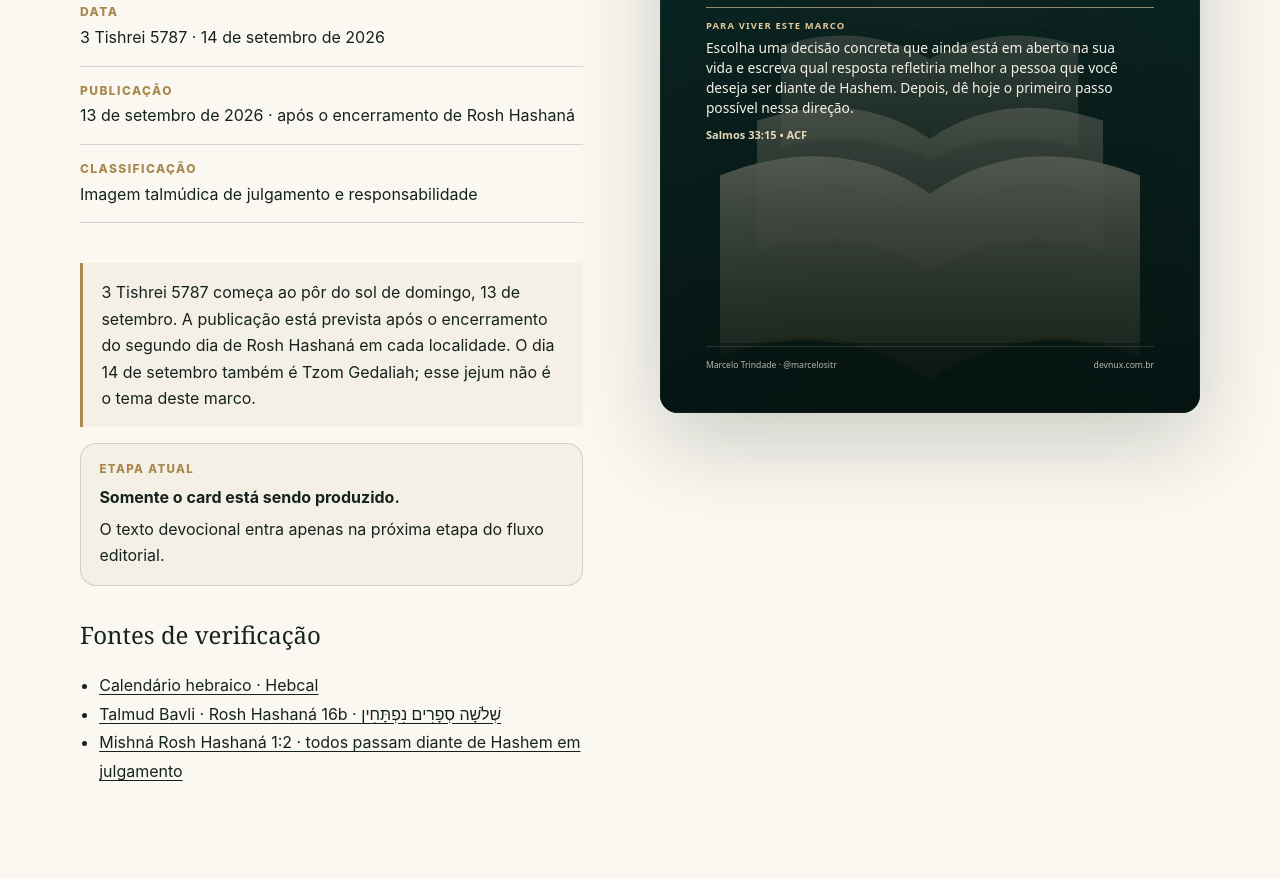
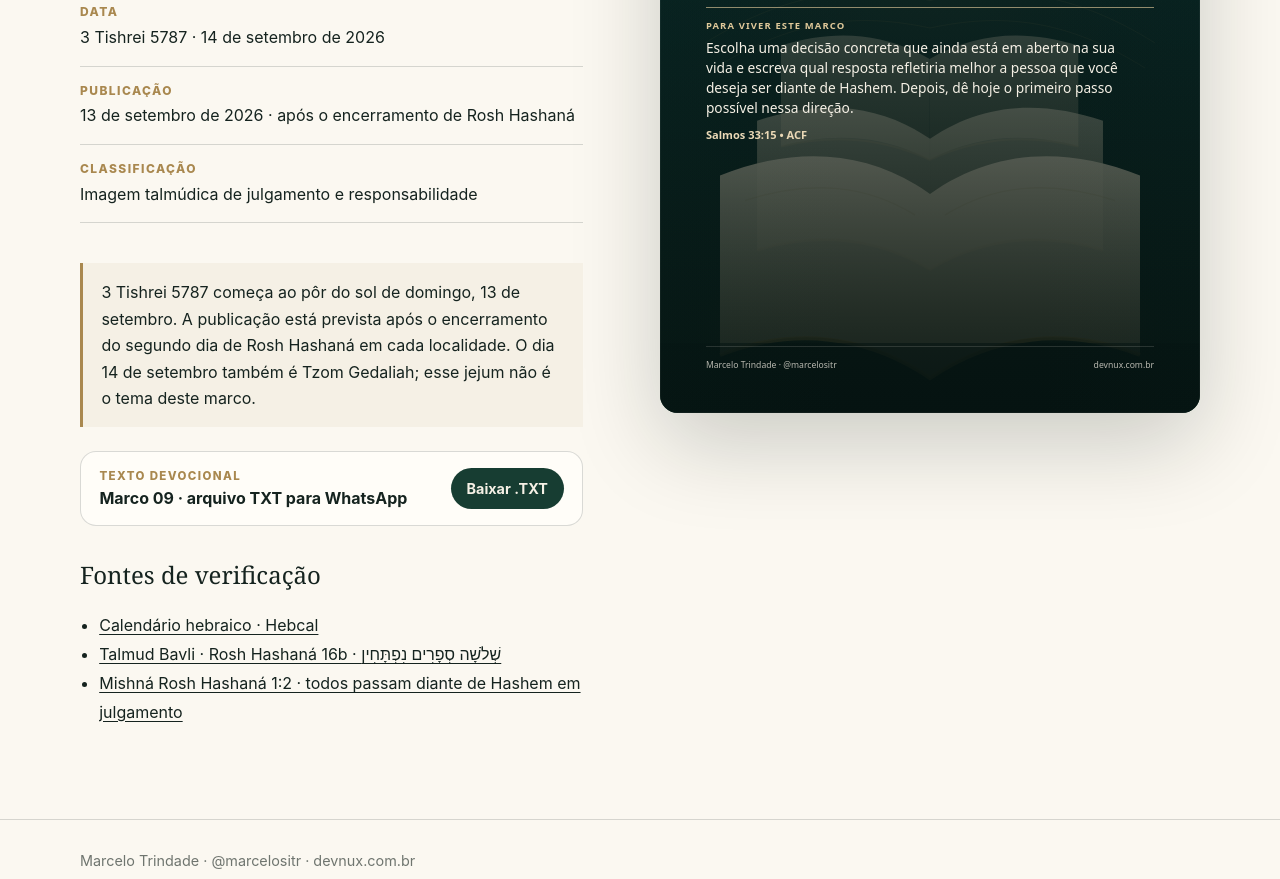
Before and after one commit to marcelositr/yom-kipur-2026, an Astro site: page /yom-kipur-2026/marcos/09-o-que-fazemos-importa in a window 1280 px wide. Shown: the part 725-1604 px from the top of the page. Built offline with nearby package versions, Linux system fonts and the light colour scheme; Astro itself is replaced by a stand-in of ours.

Commit message:
content: link Marco 09 devotional download

```diff
--- a/src/pages/marcos/09-o-que-fazemos-importa.astro
+++ b/src/pages/marcos/09-o-que-fazemos-importa.astro
@@ -5,6 +5,8 @@ import { marcos } from '../../data/marcos';
 
 const marco = marcos.find((item) => item.id === 9);
 if (!marco) throw new Error('Marco 09 não encontrado.');
+
+const devotionalUrl = `${import.meta.env.BASE_URL}downloads/2026-09-13_marco09_o-que-fazemos-importa.txt`;
 ---
 <BaseLayout
   title={`${marco.title} · Caminho para Yom Kipur 5787`}
@@ -13,7 +15,7 @@ if (!marco) throw new Error('Marco 09 não encontrado.');
   <section class="marco-page container">
     <div class="marco-copy">
       <a class="back" href={import.meta.env.BASE_URL}>← Voltar</a>
-      <div class="eyebrow">Marco 09 · card em construção</div>
+      <div class="eyebrow">Marco 09 · rascunho editorial</div>
       <h1>{marco.title}</h1>
       <p class="lede">{marco.summary}</p>
 
@@ -34,10 +36,14 @@ if (!marco) throw new Error('Marco 09 não encontrado.');
 
       {marco.calendarNote && <p class="note">{marco.calendarNote}</p>}
 
-      <div class="workflow-note">
-        <div class="workflow-kicker">Etapa atual</div>
-        <strong>Somente o card está sendo produzido.</strong>
-        <p>O texto devocional entra apenas na próxima etapa do fluxo editorial.</p>
+      <div class="download-block">
+        <div>
+          <div class="download-kicker">Texto devocional</div>
+          <strong>Marco 09 · arquivo TXT para WhatsApp</strong>
+        </div>
+        <a class="download-button" href={devotionalUrl} download>
+          Baixar .TXT
+        </a>
       </div>
 
       <div class="sources">
@@ -114,34 +120,43 @@ if (!marco) throw new Error('Marco 09 não encontrado.');
     line-height: 1.55;
   }
 
-  .note,
-  .workflow-note {
+  .note {
     padding: 1rem 1.15rem;
+    border-left: 3px solid var(--gold);
     background: var(--ivory);
     line-height: 1.65;
   }
 
-  .note {
-    border-left: 3px solid var(--gold);
+  .download-block {
+    margin-top: 1.5rem;
+    padding: 1rem 1.15rem;
+    display: flex;
+    align-items: center;
+    justify-content: space-between;
+    gap: 1rem;
+    border: 1px solid var(--line);
+    border-radius: 16px;
+    background: #fffdf8;
   }
 
-  .workflow-note {
-    margin-top: 1rem;
-    border: 1px solid var(--line);
-    border-radius: 16px;
-  }
-
-  .workflow-note p {
-    margin: .35rem 0 0;
-  }
-
-  .workflow-kicker {
+  .download-kicker {
     margin-bottom: .3rem;
     color: var(--gold);
     font-size: .72rem;
     font-weight: 800;
     letter-spacing: .12em;
     text-transform: uppercase;
+  }
+
+  .download-button {
+    flex: 0 0 auto;
+    padding: .75rem 1rem;
+    border-radius: 999px;
+    background: var(--forest);
+    color: var(--ivory);
+    font-size: .9rem;
+    font-weight: 700;
+    text-decoration: none;
   }
 
   .sources {
@@ -194,4 +209,11 @@ if (!marco) throw new Error('Marco 09 não encontrado.');
       margin-inline: auto;
     }
   }
+
+  @media (max-width: 560px) {
+    .download-block {
+      align-items: flex-start;
+      flex-direction: column;
+    }
+  }
 </style>
```
